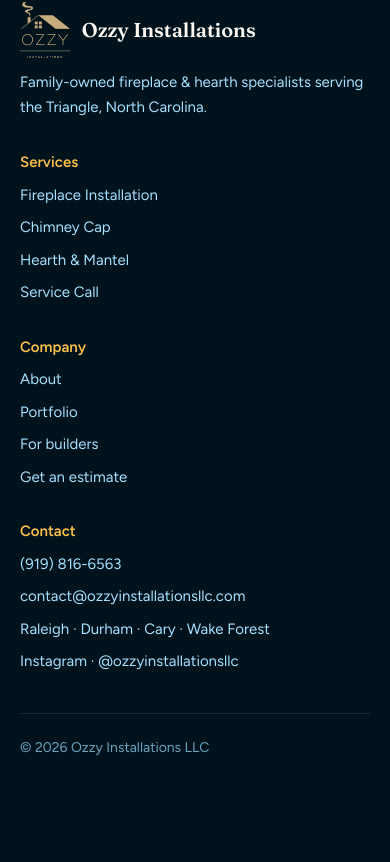
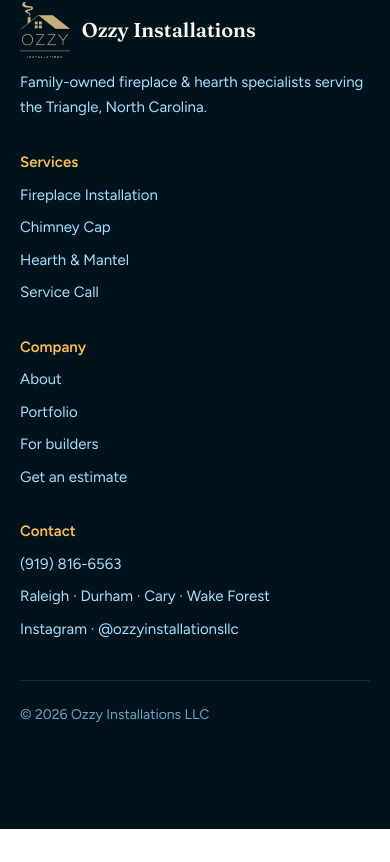
Before and after one commit to osbaldoAguilar/ozzy-installationsllc, a Next.js app: page / in a window 390 px wide. Shown: the part 6808-7670 px from the top of the page. After the commit the page ends 7637 px from the top, so only its background shows below. Built offline with nearby package versions, Linux system fonts and the light colour scheme.

Commit message:
Layout - drop the public email from the footer, phone and form only

```diff
--- a/components/marketing/SectionFooter.tsx
+++ b/components/marketing/SectionFooter.tsx
@@ -52,9 +52,6 @@
             <a href={SITE.phone.href} className="hover:text-vanilla-custard-900">
               {SITE.phone.display}
             </a>
-            <a href={`mailto:${SITE.email}`} className="hover:text-vanilla-custard-900">
-              {SITE.email}
-            </a>
             <span>{SITE.serviceArea.join(" · ")}</span>
             <a href={SITE.instagram.href} className="hover:text-vanilla-custard-900">
               Instagram · {SITE.instagram.handle}
--- a/lib/site.ts
+++ b/lib/site.ts
@@ -3,7 +3,6 @@
   name: "Ozzy Installations",
   owner: "Osbaldo",
   phone: { display: "(919) 816-6563", href: "tel:+19198166563" },
-  email: "contact@ozzyinstallationsllc.com", // forwards to the lead inbox (ImprovMX, free)
   instagram: {
     handle: "@ozzyinstallationsllc",
     href: "https://www.instagram.com/ozzyinstallationsllc/",
```
